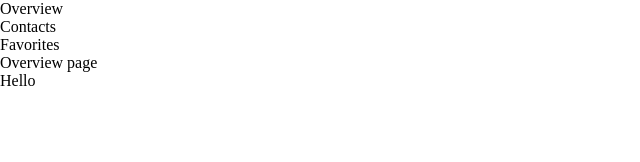
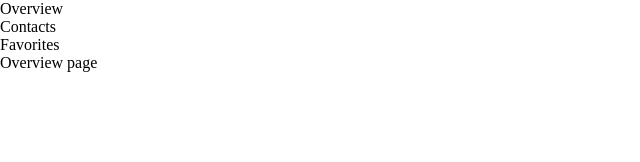
Before and after one commit to Alejandro-RECO/Final-project-react-bootcamp, a React (Vite) app in the folder Project/: page / in a window 1280 px wide. Shown: the top 162 px of the page, without its empty margins (0-640 px from the left). Built offline with nearby package versions, Linux system fonts and the light colour scheme.

Commit message:
Arquitecture

```diff
--- a/Project/src/layout/index.jsx
+++ b/Project/src/layout/index.jsx
@@ -4,7 +4,6 @@ import { Link, Outlet } from 'react-router-dom'
 const LayoutPage = () => {
   return (
     <>
-
       <nav>
         <ul>
           <li>
--- a/Project/src/pages/overview/index.jsx
+++ b/Project/src/pages/overview/index.jsx
@@ -5,9 +5,6 @@ const OverviewPage = () => {
   return (
     <div>
       Overview page
-      <h1>Hello
-
-      </h1>
     </div>
   )
 }
--- a/Project/src/services/service.js
+++ b/Project/src/services/service.js
@@ -1 +1 @@
-// Aca estaran todos los metos http
+// Aca estaran todos los metos http con sus procesos y funciones
```
Also changed, not shown: Project/src/pages/skeleton/index.jsx (+13 -0 lines), Project/src/colors.scss (renamed from Project/src/UI/colors.scss), Project/src/components/modal/index.jsx (added), Project/src/components/modal/index.scss (added), Project/src/utils/constants.js (renamed from Project/src/utils/CONST.jsx).
